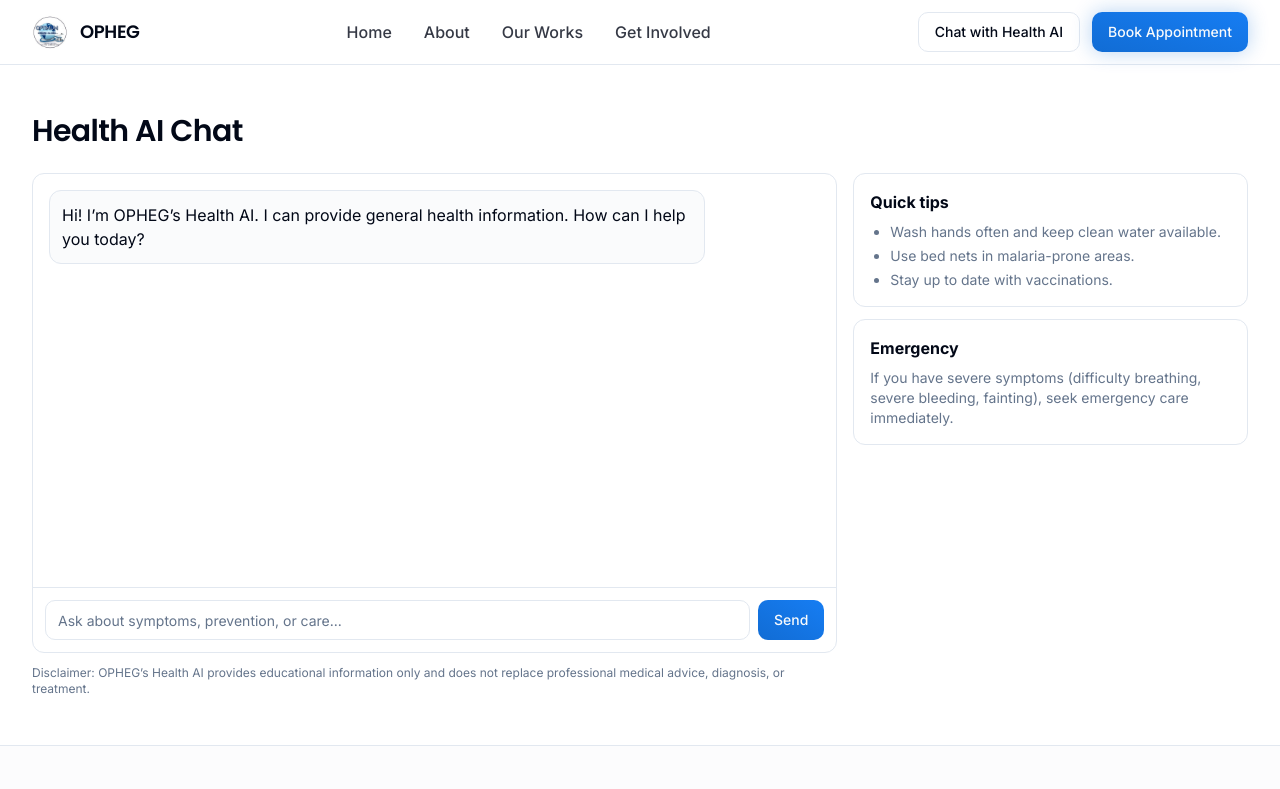
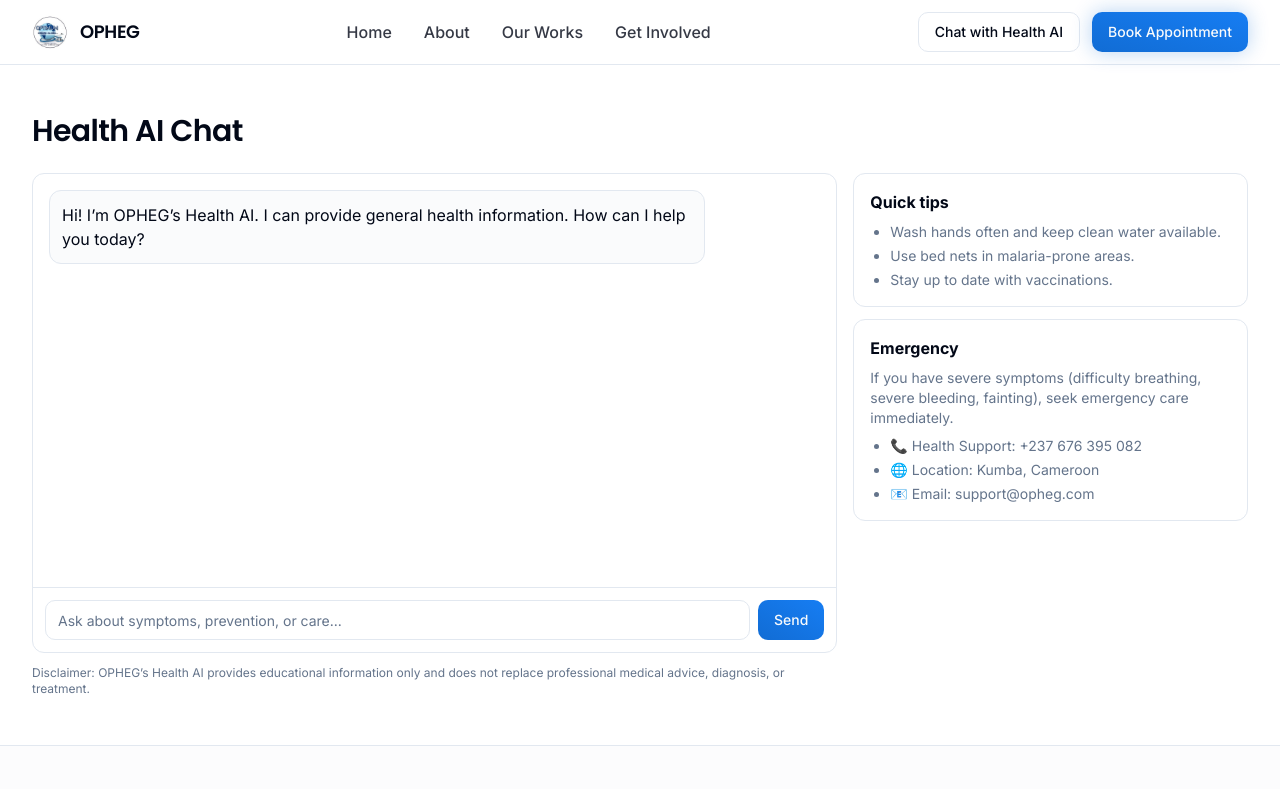
Before and after one commit to Neba-Emmanuel/opheg-frontend, a React (Vite) app: page /health-ai in a window 1280 px wide. Shown: the top 789 px of the page. Built offline with nearby package versions, Linux system fonts and the light colour scheme.

Commit message:
contact details on ai page

```diff
--- a/src/pages/HealthAI.tsx
+++ b/src/pages/HealthAI.tsx
@@ -182,6 +182,11 @@ const HealthAI = () => {
               <p className="mt-2 text-sm text-muted-foreground">
                 If you have severe symptoms (difficulty breathing, severe
                 bleeding, fainting), seek emergency care immediately.
+                <ul className="mt-2 list-disc space-y-1 pl-5 text-sm text-muted-foreground">
+                  <li>📞 Health Support: +237 676 395 082 </li>
+                  <li>🌐 Location: Kumba, Cameroon</li>
+                  <li>📧 Email: support@opheg.com </li>
+                </ul>
               </p>
             </div>
           </aside>
```
